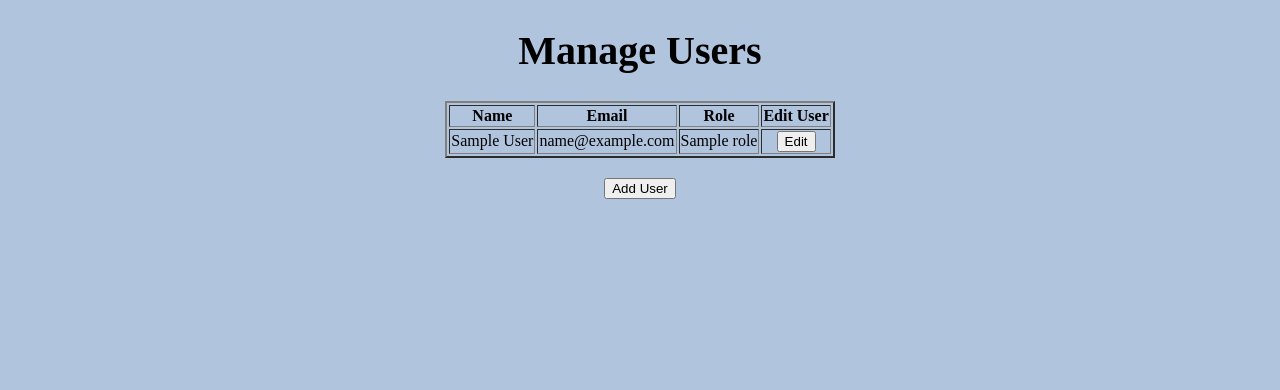
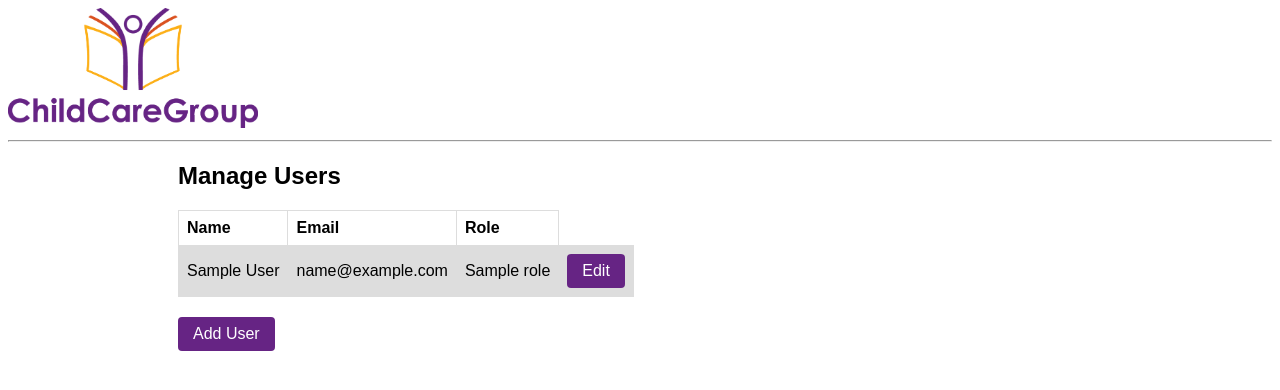
Before and after one commit to https-github-com-ahphand-tamu/CCEEMS, a Flask app: template app/templates/manage-users.html in a window 1280 px wide. Shown: the top 390 px of the page. Run offline with Flask 3, Linux system fonts and the light colour scheme; the template is opened without the code that fills it: values that come from a table or form of the project are taken from there, others are empty; tables that the repository leaves empty hold one stand-in row (values such as "Sample post"); parts of the project's set-up code (start-up, migrations or seed data) failed here and were passed over.

Commit message:
manage users page ui updated

```diff
--- a/app/templates/manage-users.html
+++ b/app/templates/manage-users.html
@@ -1,17 +1,84 @@
 <!DOCTYPE html>
 <html>
 <head>
-    <div style="display: block; text-align: center; font-size: 20px">
-        <h1>Manage Users</h1>
-    </div>
+    <style>
+        table {
+            font-family: arial, sans-serif;
+            border-collapse: collapse;
+        }
+
+        td, th {
+            border: 1px solid #dddddd;
+            text-align: left;
+            padding: 8px;
+        }
+
+        tr:nth-child(even) {
+            background-color: #dddddd;
+        }
+        body {
+            font-family: arial, sans-serif;
+        }
+        .sidenav {
+            width: 140px;
+            position: fixed;
+            z-index: 1;
+            top: 20px;
+            left: 10px;
+            background: #662484;
+            overflow-x: hidden;
+            padding: 8px 0;
+            margin-top: 140px;
+        }
+        .sidenav a {
+            padding: 6px 8px 6px 16px;
+            text-decoration: none;
+            font-size: 25px;
+            color: #FFFFFF;
+            display: block;
+            font-family: arial, sans-serif;
+        }
+        .sidenav a:hover {
+            color: #f3e419;
+        }
+        .movebody {
+            margin-left: 160px;
+            padding: 0px 10px;
+        }
+        .purplebutton{
+            background-color: #662484;
+            border: none;
+            color: white;
+            text-align: center;
+            cursor: pointer;
+            padding: 8px 15px;
+            font-size: 16px;
+            border-radius: 4px;
+        }
+        .purplebutton:hover{
+            color: #f3e419;
+        }
+    </style>
 </head>
-<body style="background-color:lightsteelblue; text-align: center">
-    <table border="2" style="margin-left:auto; margin-right:auto">
+<body>
+    <a href="./index"><img src="ccgrouplogo.png" width="250"></a>
+    <hr>
+    <div class="movebody">
+        <h2>Manage Users</h2>
+        <!-- <div class="sidenav">
+            <a href="./index">Home</a>
+            <a href="./users">Users</a>
+            <a href="./manage-users">Manage Users</a>
+            <a href="./upload-new-requests">Upload File</a>
+            <a href="https://www.childcaregroup.org/" target="_blank">Website</a>
+        </div> -->
+
+        <table>
             <tr>
                 <th>Name</th>
                 <th>Email</th>
                 <th>Role</th>
-            <th>Edit User</th>
+                <!-- <th>Edit User</th> -->
             </tr>
             {% for user in users %}
             <tr>
@@ -19,13 +86,14 @@
                 <td>{{ user.email }}</td>
                 <td>{{ user.role.name }}</td>
                 <td>
-                <button onclick="window.location.href='./edit-users'">Edit</button>
+                    <button class="purplebutton" onclick="window.location.href='./edit-users'">Edit</button>
                 </td>
             </tr>
             {% endfor %}
         </table>
         <div style="margin-top: 20px">
-        <button onclick="window.location.href='./add-users'">Add User</button>
+            <button class="purplebutton" onclick="window.location.href='./add-users'">Add User</button>
+        </div>
     </div>
 </body>
 </html>
```
Also changed, not shown: app/templates/add-users.html (+59 -1 lines). Lines whose indentation alone changed are shown as unchanged.
